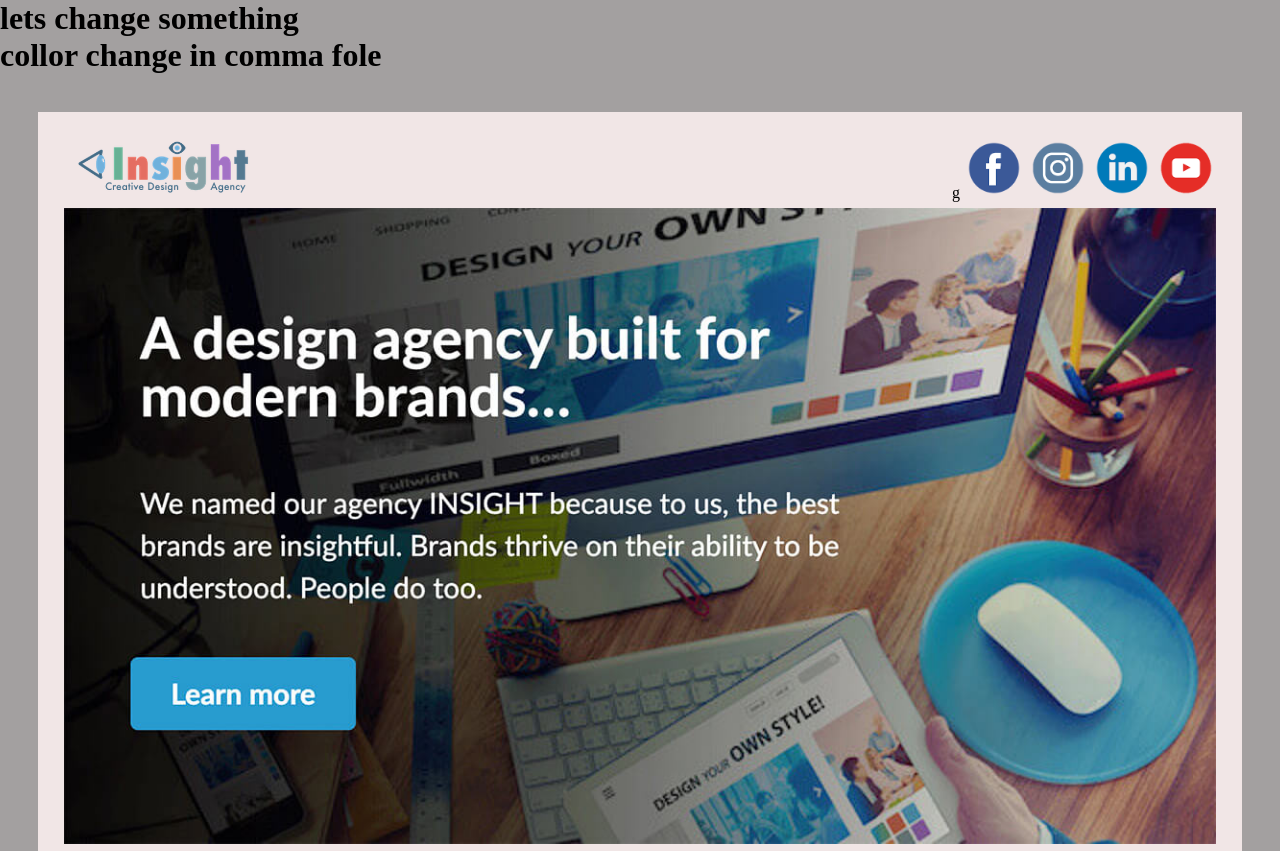
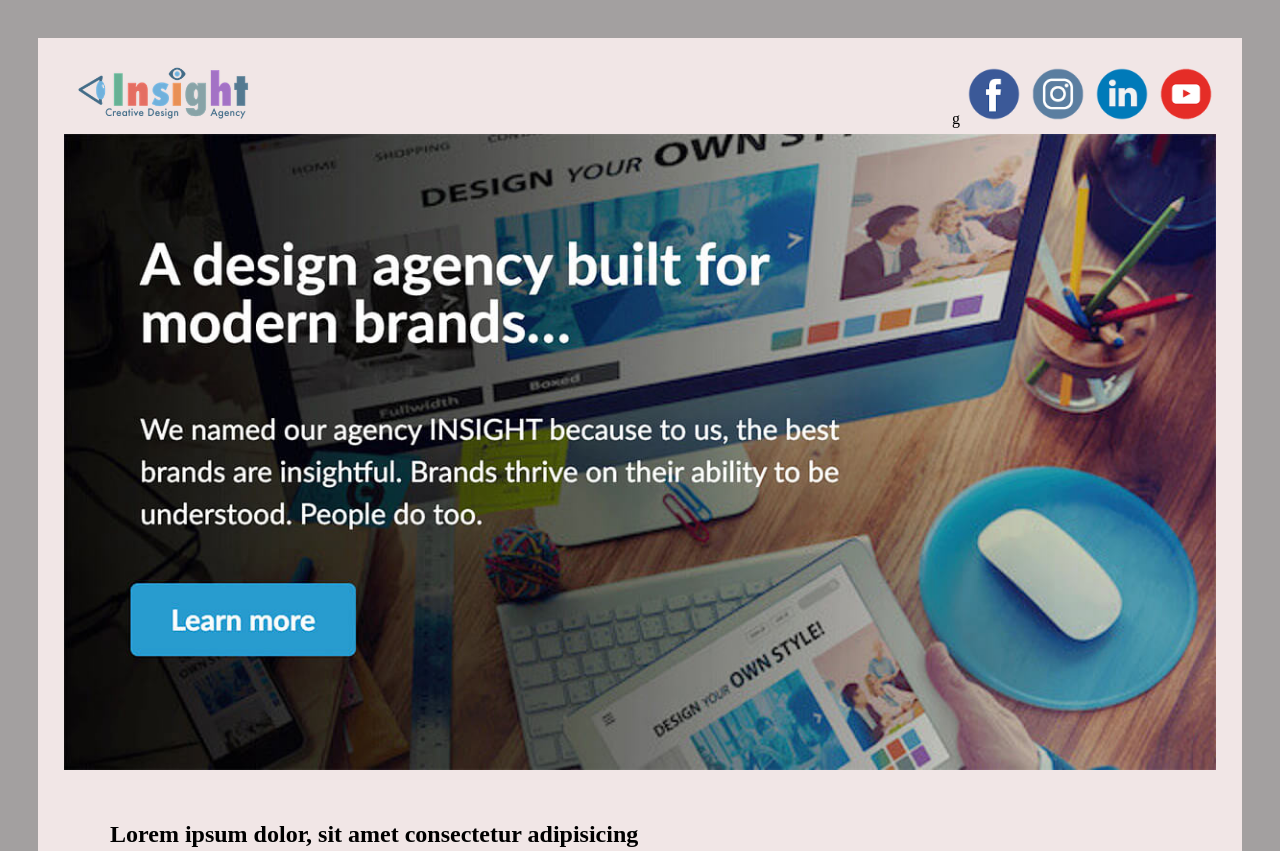
Before and after one commit to uzzal2427/email-template, a plain HTML site: page index.html in a window 1280 px wide. Shown: the top 851 px of the page. Drawn offline with Linux system fonts and the light colour scheme.

Commit message:
fixed all

```diff
--- a/index.html
+++ b/index.html
@@ -8,8 +8,6 @@
     <title>Document</title>
 </head>
 <body>
-    <h1>lets change something</h1>
-    <h1>collor change in comma fole</h1>
     <section class="all">
         <header>
             <div class="logo">
```
